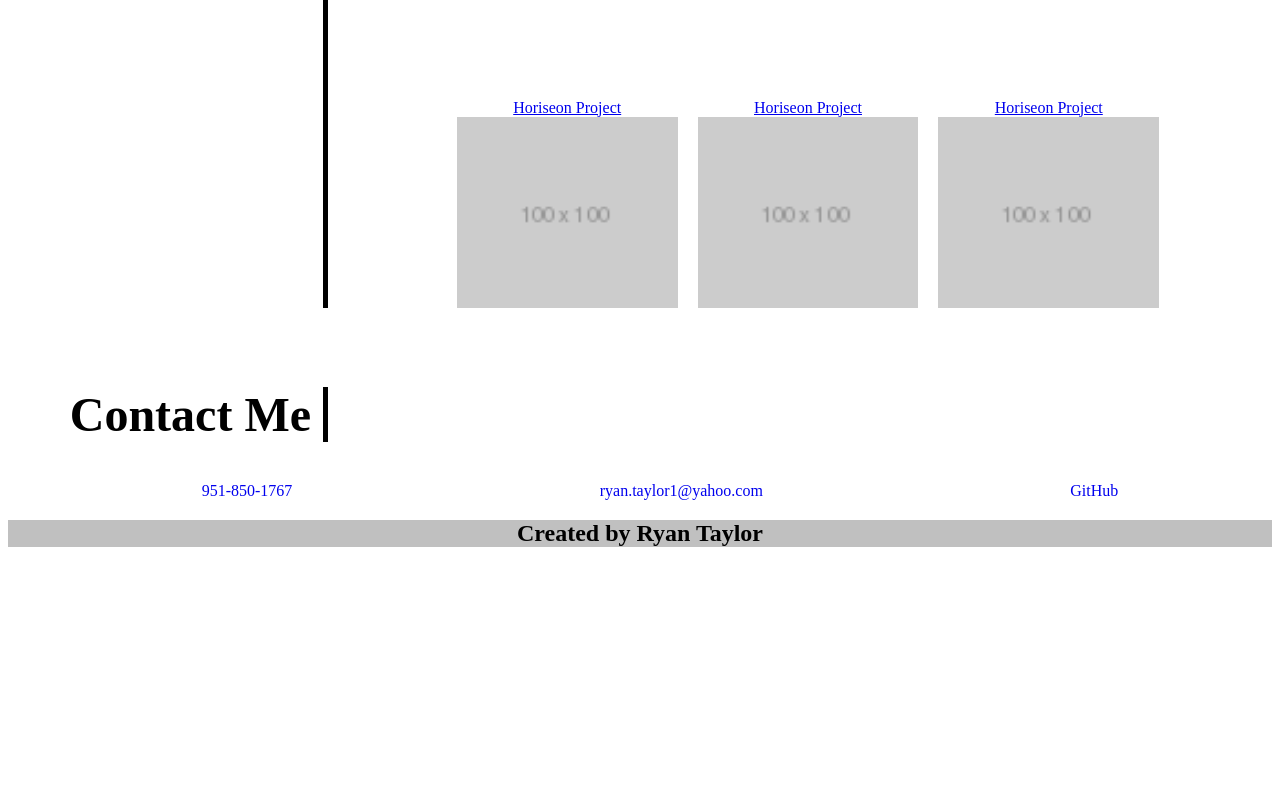
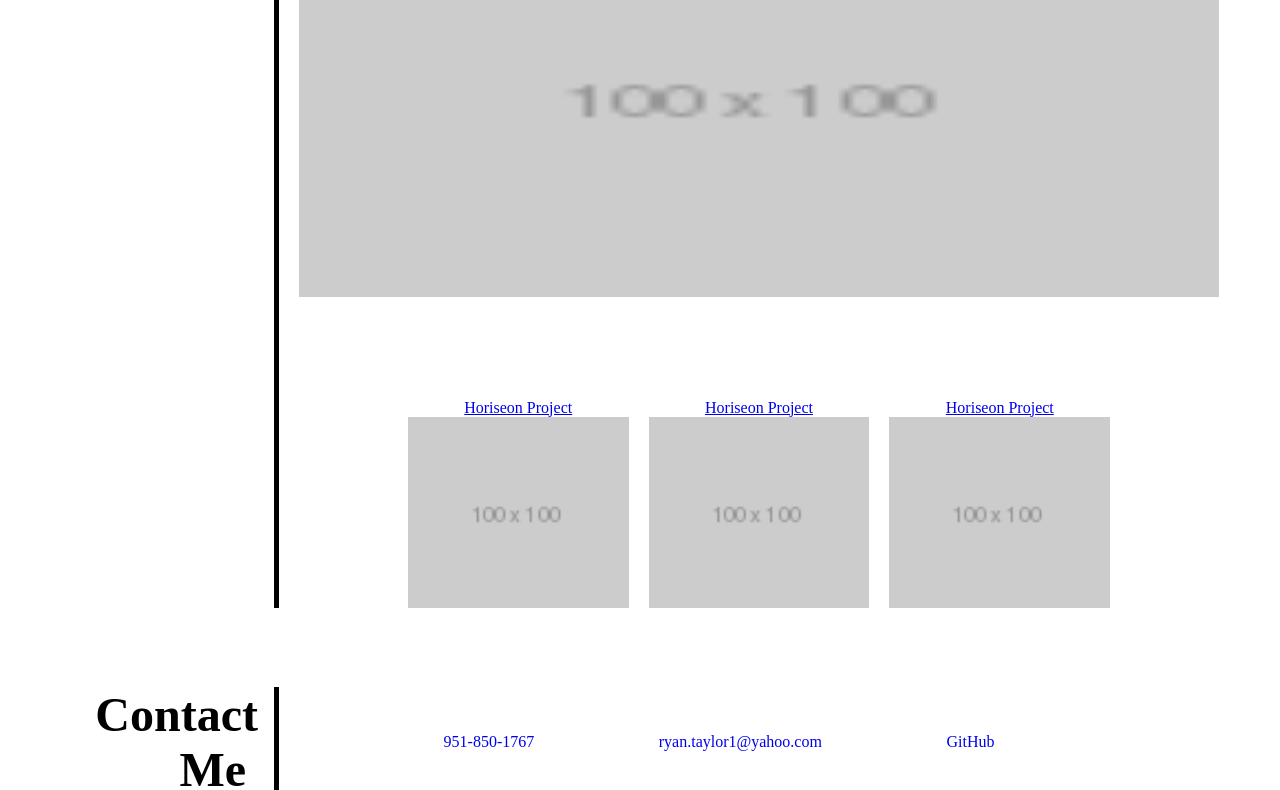
Before and after one commit to Ryan-M-Taylor/Ryan-Taylor-Portfolio, a plain HTML site: page index.html in a window 1280 px wide. Shown: the part 672-1462 px from the top of the page. Before the commit the page ends 1239 px from the top, so only its background shows below. Drawn offline with Linux system fonts and the light colour scheme.

Commit message:
updated contact me css

```diff
--- /dev/null
+++ b/assets/css/reset.css
@@ -0,0 +1,48 @@
+/* http://meyerweb.com/eric/tools/css/reset/
+   v2.0 | 20110126
+   License: none (public domain)
+*/
+
+html, body, div, span, applet, object, iframe,
+h1, h2, h3, h4, h5, h6, p, blockquote, pre,
+a, abbr, acronym, address, big, cite, code,
+del, dfn, em, img, ins, kbd, q, s, samp,
+small, strike, strong, sub, sup, tt, var,
+b, u, i, center,
+dl, dt, dd, ol, ul, li,
+fieldset, form, label, legend,
+table, caption, tbody, tfoot, thead, tr, th, td,
+article, aside, canvas, details, embed,
+figure, figcaption, footer, header, hgroup,
+menu, nav, output, ruby, section, summary,
+time, mark, audio, video {
+	margin: 0;
+	padding: 0;
+	border: 0;
+	font-size: 100%;
+	font: inherit;
+	vertical-align: baseline;
+}
+/* HTML5 display-role reset for older browsers */
+article, aside, details, figcaption, figure,
+footer, header, hgroup, menu, nav, section {
+	display: block;
+}
+body {
+	line-height: 1;
+}
+ol, ul {
+	list-style: none;
+}
+blockquote, q {
+	quotes: none;
+}
+blockquote:before, blockquote:after,
+q:before, q:after {
+	content: '';
+	content: none;
+}
+table {
+	border-collapse: collapse;
+	border-spacing: 0;
+}
--- a/assets/css/style.css
+++ b/assets/css/style.css
@@ -37,27 +37,38 @@ nav a:hover{
     padding: 10px;
 }
 
+.background-img{
+    background-image: url("../images/stars-and-sky.jpeg");
+    height: 300px;
+}
+
+.background-img p{
+    background-color: blue;
+}
 #about-me {
     display: flex;
-    flex-flow: row wrap;
     justify-content: flex-start;
     width: 100vw;
 }
-#about-me h2{
-    display: block;
-    width: calc(25vw - 5px);
+
+h2{
+    display: inline;
+    width: 250px;
     border-right: 5px solid black;
     text-align: right;
     font-size: 3rem;
+    padding: 0 16px 0 0;
 }
 
 .about-article{
     display: flex;
-    justify-content: flex-start;
+    justify-content: center;
     flex-direction: column;
     text-align: left;
     padding: 10px;
+    max-width: 1000px;
 }
+
 .card{
     display: flex;
     justify-content: flex-start;
@@ -77,16 +88,25 @@ nav a:hover{
     width: 75vw;
 }
 
+.card-primary:hover,
+.card-secondary:hover  {
+        box-shadow: inset 0px 0px 8px silver, 0 0 15px silver;
+}
+
 .card-primary{
     width: 100%;
     height: 500px;
     padding-left: 20px;
     padding-right: 20px;
+    transition: all 0.5s ease-in-out;
 }
 
 .card-secondary{
     width: 23%;
+    border-radius: 8px;
+    transition: all 0.5s ease-in-out;
 }
+
 #work{
     display: flex;
     flex-flow: row wrap;
@@ -94,28 +114,18 @@ nav a:hover{
     width: 100vw;
 }
 
-#work h2{
-    display: block;
-    width: calc(25vw - 5px);
-    border-right: 5px solid black;
-    text-align: right;
-    font-size: 3rem;
+#contact-me {
+    display: flex;
+    justify-content: flex-start;
+
 }
-
-#contact-me h2{
-    display: block;
-    width: calc(25vw - 5px);
-    border-right: 5px solid black;
-    text-align: right;
-    font-size: 3rem;
-}
-
 #contact-me ul{
     list-style: none;
     display: flex;
-    flex-flow: row wrap;
-    justify-content: space-around;
+    flex-direction: row;
+    justify-content: space-evenly;
     align-items: center;
+    width: 800px;
 }
 
 #contact-me a{
@@ -132,8 +142,8 @@ footer{
     text-align: center;
 }
 
-@media screen and (min-width: 992px) {
+@media screen and (max-width: 992px) {
   }
 
-@media screen and (min-width: 768px) {
+@media screen and (max-width: 768px) {
   }
--- a/index.html
+++ b/index.html
@@ -5,6 +5,7 @@
   <title>Ryan Taylor Portfolio</title>
   <meta charset="UTF-8" />
   <meta name="viewport" content="width=device-width, initial-scale=1" />
+  <!-- <link rel="stylesheet" type="text/css" href="./assets/css/reset.css" /> -->
   <link rel="stylesheet" type="text/css" href="./assets/css/style.css" />
 </head>
 
@@ -25,6 +26,8 @@
       </ul>
     </nav>
   </header>
+  <div class="background-img">
+  </div>
   <main>
     <section id="about-me">
       <h2>About Me&nbsp;</h2>
```
